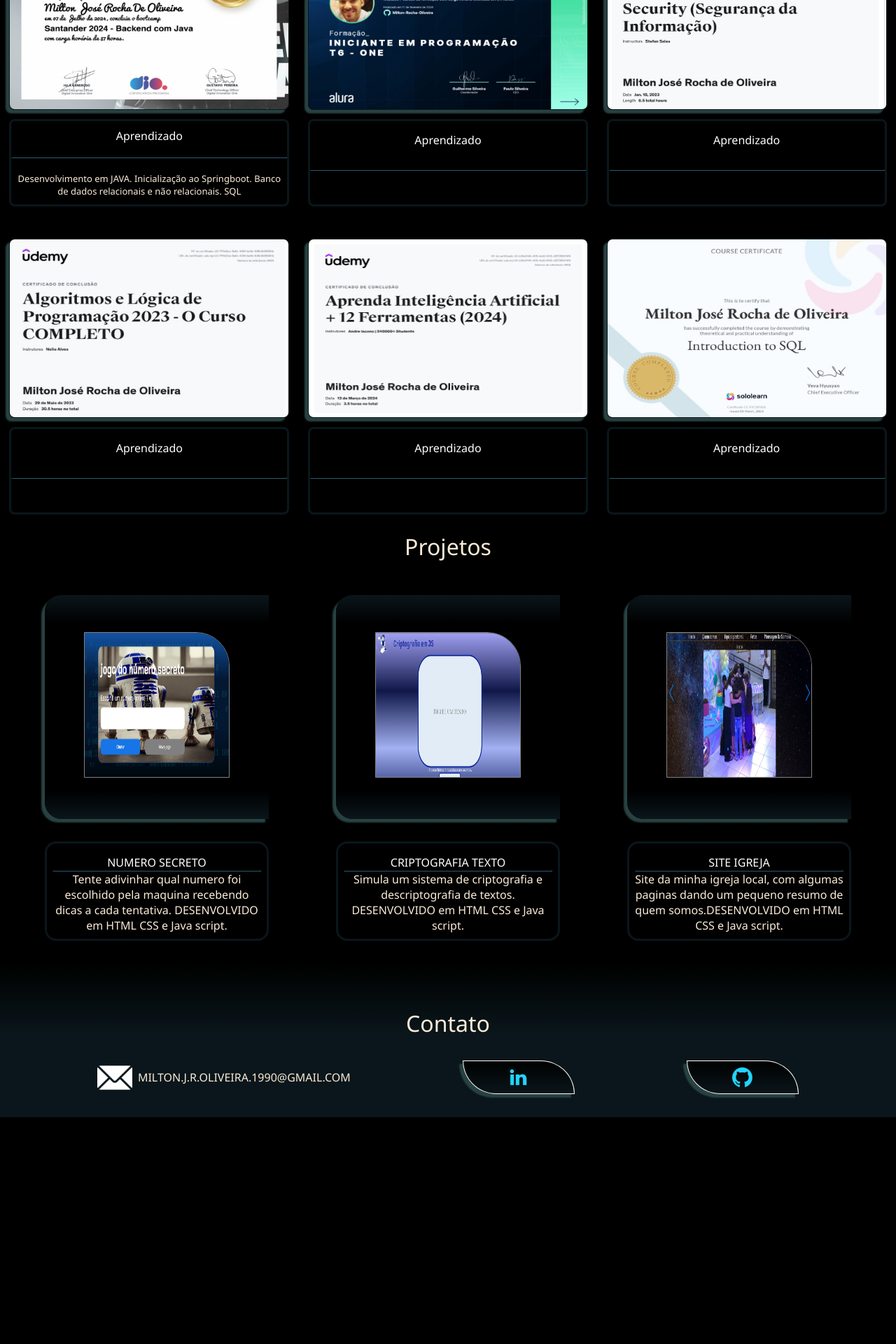
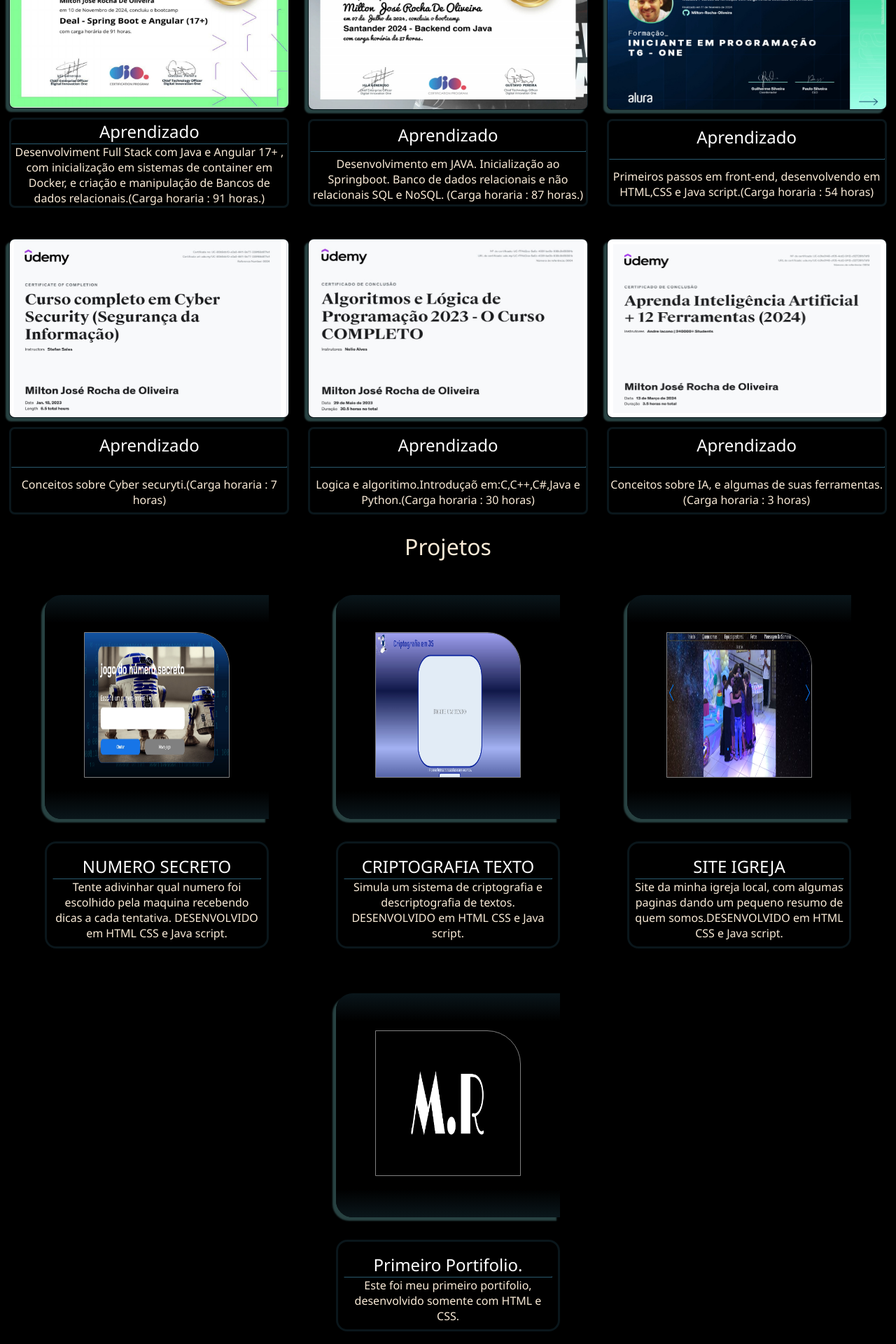
Before and after one commit to Milton-Rocha-Oliveira/portifolio-angular, an Angular app: page / in a window 1280 px wide. Shown: the part 760-2680 px from the top of the page at 70% size. Before the commit the page ends 2356 px from the top, so only its background shows below. Built offline with nearby package versions, Linux system fonts and the light colour scheme.

Commit message:
portifolio 2.0

```diff
--- a/src/app/components/certificates/certificate/certificate.component.css
+++ b/src/app/components/certificates/certificate/certificate.component.css
@@ -52,6 +52,7 @@ img:hover{
 .certicate__content-text > h4{
     color: #ffffff;
     font-weight: 100;
+    font-size: 1.5rem;
 }
 
 .certicate__content-text > hr{
@@ -62,6 +63,7 @@ img:hover{
 .certicate__content-text > p{
     font-size: small;
     font-weight: 200;
+    font-size: 1rem;
 }
 
 @media(max-width: 1200px){
--- a/src/app/components/certificates/certificate/certificate.component.html
+++ b/src/app/components/certificates/certificate/certificate.component.html
@@ -1,10 +1,12 @@
 <div class="certificate__container">
    <div class="certificate__img">
+   <a href="{{linkCertificate}}">
     <img
-    [src]=[imgCertificate]
-    alt=""
-    srcset=""
+     [src]=[imgCertificate]
+     alt=""
+     srcset=""
     >
+    </a>
    </div>
    <div class="certicate__content-text">
     <h4>Aprendizado</h4>
--- a/src/app/components/certificates/certificate/certificate.component.ts
+++ b/src/app/components/certificates/certificate/certificate.component.ts
@@ -13,4 +13,6 @@ export class CertificateComponent {
   imgCertificate:string = ""
   @Input()
   textCerficate:string = ""
+  @Input()
+  linkCertificate:string = ""
 }
--- a/src/app/components/certificates/certificates.component.html
+++ b/src/app/components/certificates/certificates.component.html
@@ -2,29 +2,36 @@
     <h1>Certificados</h1>
     <div class="certificates__container__content">
         <app-certificate
+        linkCertificate="https://www.dio.me/certificate/YQP52FAT/share"
+        imgCertificate="/assets/javaAngular.jpg"
+        textCerficate="Desenvolviment Full Stack com Java e Angular 17+ , com inicialização em sistemas de
+        container em Docker, e criação e manipulação de Bancos de dados relacionais.(Carga horaria : 91 horas.)"
+        ></app-certificate>
+        <app-certificate
+        linkCertificate="https://www.dio.me/certificate/QHRMHCVW/share"
         imgCertificate="/assets/BootCamp-Java.jpg"
         textCerficate="Desenvolvimento em JAVA. Inicialização ao Springboot.
-   Banco de dados relacionais e não relacionais. SQL"
+        Banco de dados relacionais e não relacionais SQL e NoSQL. (Carga horaria : 87 horas.)"
         ></app-certificate>
         <app-certificate
+        linkCertificate="https://cursos.alura.com.br/degree/certificate/f9da112d-f7a0-4776-9430-6e9867ef1021"
         imgCertificate="/assets/front-end.jpg"
-   textCerficate=""
+        textCerficate="Primeiros passos em front-end, desenvolvendo em HTML,CSS e Java script.(Carga horaria : 54 horas)"
         ></app-certificate>
         <app-certificate
+        linkCertificate="https://www.udemy.com/certificate/UC-80b9db10-e0a0-4411-9e77-339f68d87fe1/"
         imgCertificate="/assets/cyber securyti.jpg"
-   textCerficate=""
+        textCerficate="Conceitos sobre Cyber securyti.(Carga horaria : 7 horas)"
         ></app-certificate>
         <app-certificate
+        linkCertificate="https://www.udemy.com/certificate/UC-f7f4d2ce-5a0c-403f-be0b-938c9b55561b/"
         imgCertificate="/assets/Algoritimo_e_logica.jpg"
-   textCerficate=""
+        textCerficate="Logica e algoritimo.Introduçaõ em:C,C++,C#,Java e Python.(Carga horaria : 30 horas)"
         ></app-certificate>
         <app-certificate
+        linkCertificate="https://www.udemy.com/certificate/UC-b31e0140-cf05-4cd2-9112-c52726fb7df9/"
         imgCertificate="/assets/certificado-udemy-Ia.jpg"
-   textCerficate=""
-   ></app-certificate>
-   <app-certificate
-   imgCertificate="/assets/SQL.jpg"
-   textCerficate=""
+        textCerficate="Conceitos sobre IA, e algumas de suas ferramentas.(Carga horaria : 3 horas)"
         ></app-certificate>
    </div>
 </div>
--- a/src/app/components/certificates/certificates.component.ts
+++ b/src/app/components/certificates/certificates.component.ts
@@ -13,4 +13,6 @@ export class CertificatesComponent {
   imgCertificate:string = ""
   @Input()
   textCerficate:string = ""
+  @Input()
+  linkCertificate:string = ""
 }
--- a/src/app/components/projects/project/project.component.css
+++ b/src/app/components/projects/project/project.component.css
@@ -69,6 +69,7 @@ img:hover{
 .project__content-text > h4{
     margin-top: 0.5rem;
     font-weight: 100;
+    font-size:1.5rem;
 
     color:#ffffff;
 }
@@ -76,6 +77,10 @@ img:hover{
 .project__content-text > hr{
     border-color: #0a161b;
     width: 100%;
+}
+
+.project__content-text > p{
+    font-size: 1rem;
 }
 
 
--- a/src/app/components/projects/projects.component.html
+++ b/src/app/components/projects/projects.component.html
@@ -25,5 +25,12 @@
     um pequeno resumo de quem somos.DESENVOLVIDO em HTML CSS e Java script."
     >
     </app-project>
+    <app-project
+    linkProject="https://portifoliomiltonrocha.vercel.app/index.html"
+    imgProject="/assets/m.r.png"
+    textProject="Primeiro Portifolio."
+    projectSummary="Este foi meu primeiro portifolio, desenvolvido somente com HTML e CSS."
+    >
+    </app-project>
 </div>
 </div>
```
Also changed, not shown: public/assets/javaAngular.jpg (added). Lines whose indentation alone changed are shown as unchanged.
